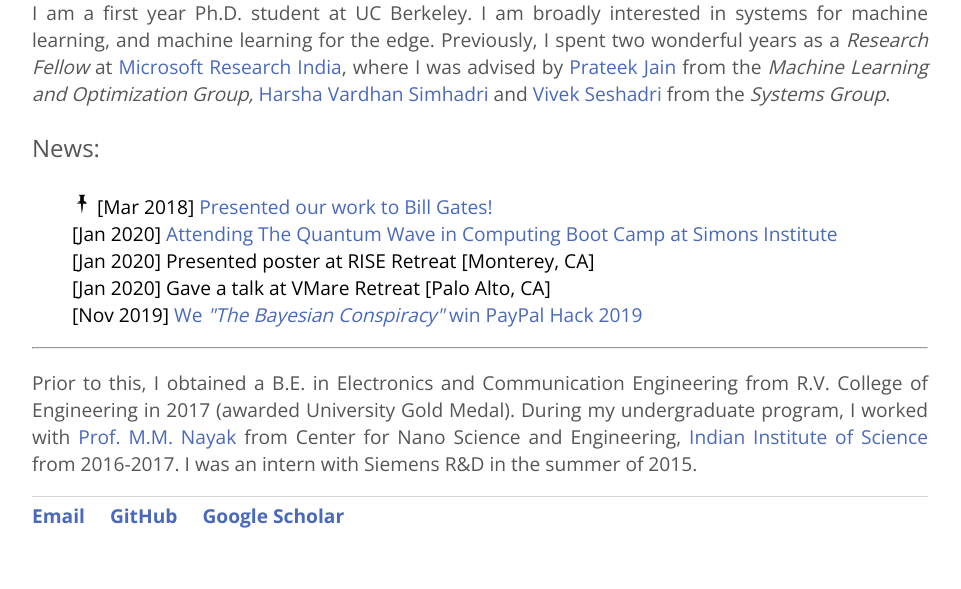
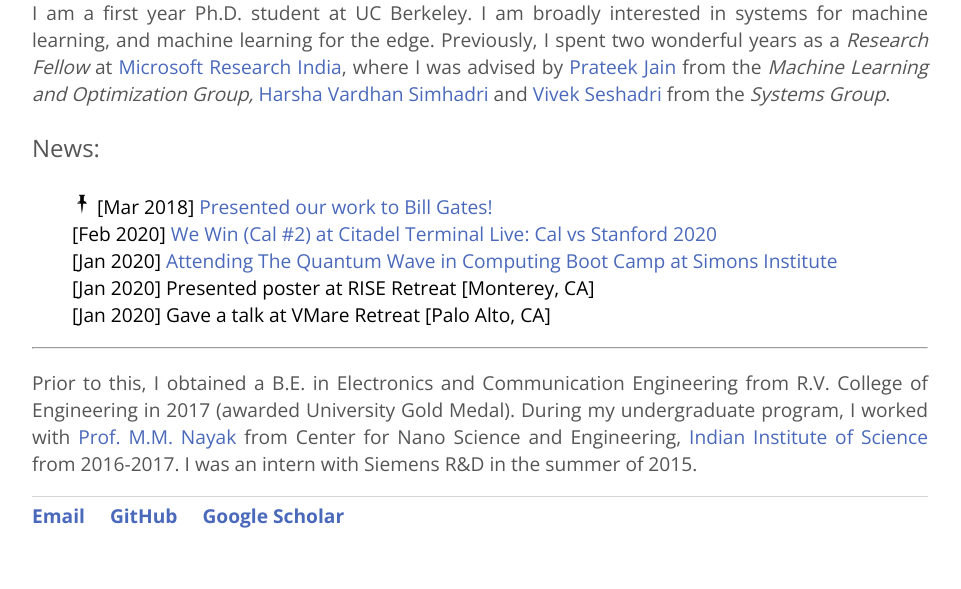
Before and after one commit to ShishirPatil/ShishirPatil.github.io, a Jekyll site: the page built from index.md, in a window 1280 px wide. Shown: the part 318-907 px from the top of the page, without its empty margins (160-1121 px from the left). Built offline with Jekyll 4.4.1, drawn with Linux system fonts in a browser that asks for light colours.

Commit message:
Terminal Live win

```diff
--- a/index.md
+++ b/index.md
@@ -37,6 +37,7 @@
         <img style="display: inline;" src="pin.png" alt="logo" height="20px" width="20px" />
         [Mar 2018] <a href = 'https://drive.google.com/file/d/1vQV4ENhC_lkg9FC7BLv6aRDP3e_VgWnX/view?usp=sharing'> Presented our work to Bill Gates!</a><br>
 
+        [Feb 2020] <a href = 'http://terminal.c1games.com/competitions/105'> We Win (Cal #2) at Citadel Terminal Live: Cal vs Stanford 2020 </a><br>
         [Jan 2020] <a href = 'https://simons.berkeley.edu/workshops/schedule/10559'> Attending The Quantum Wave in Computing Boot Camp at Simons Institute</a><br>
         [Jan 2020] Presented poster at RISE Retreat [Monterey, CA]<br>
         [Jan 2020] Gave a talk at VMare Retreat [Palo Alto, CA]<br>
```
